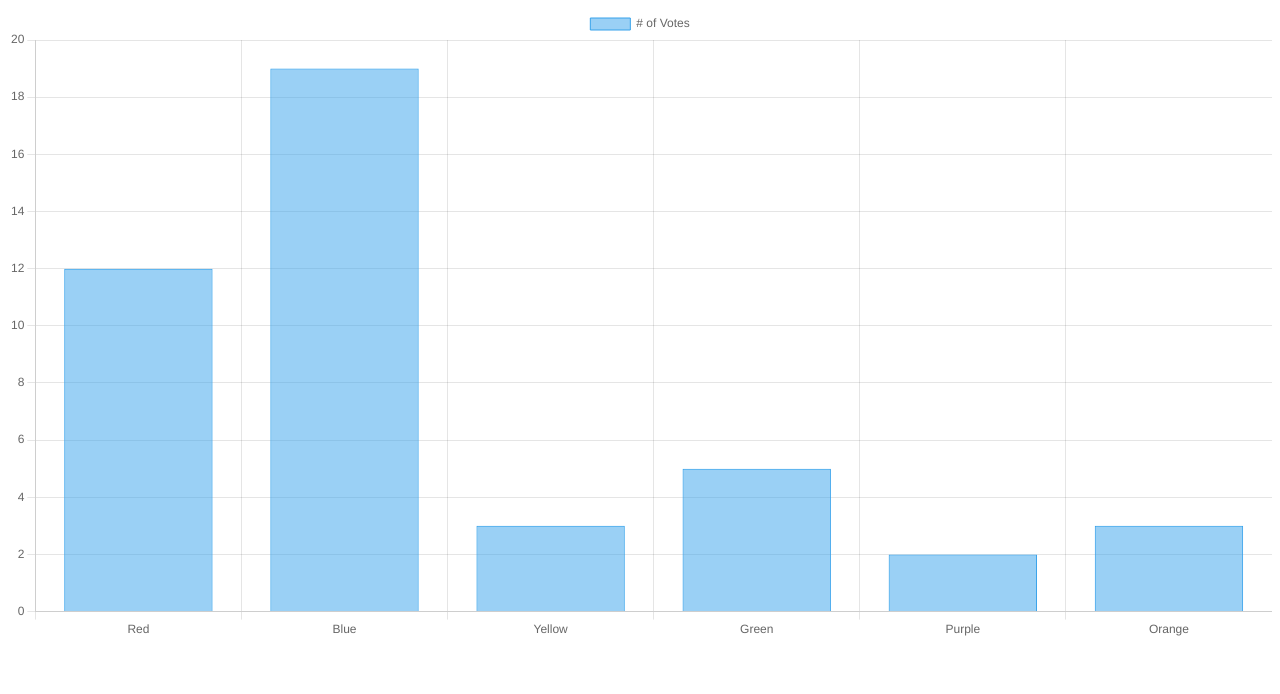
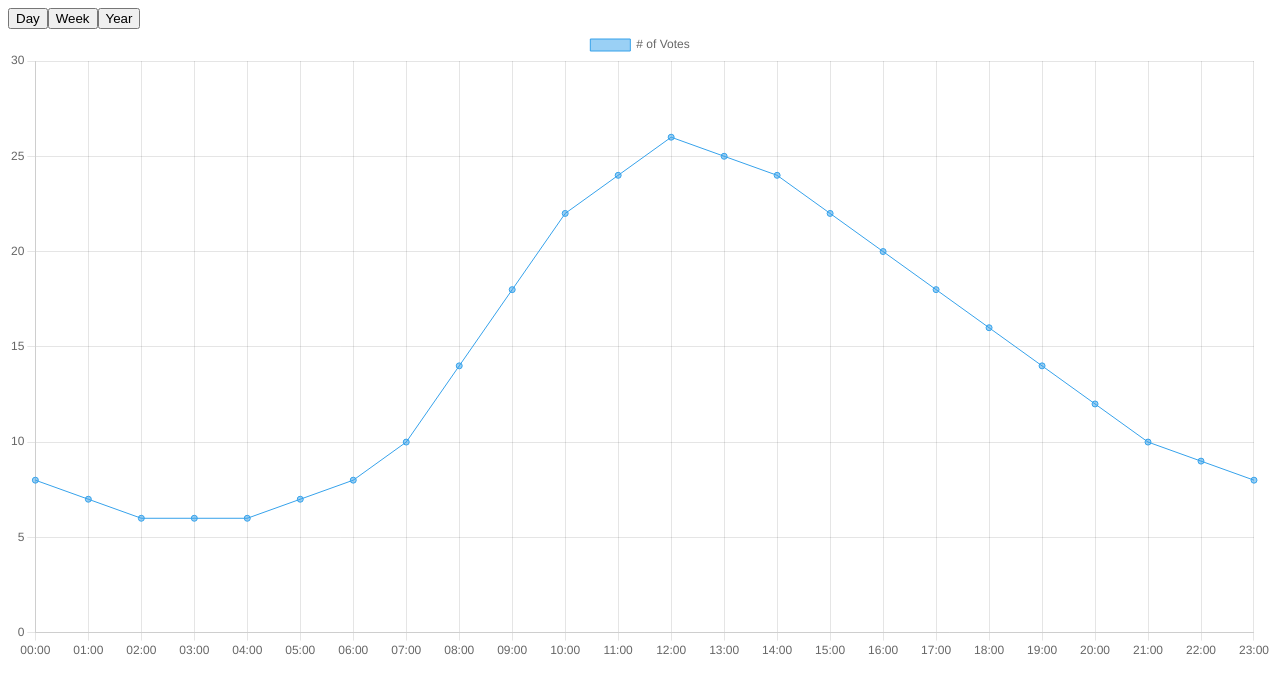
Before and after one commit to frame88/chartjs3, an Angular app: page / in a window 1280 px wide. Shown: the top 694 px of the page. Built offline with nearby package versions, Linux system fonts and the light colour scheme.

Commit message:
dati in un grafico line, con valore day, week, year. Con signal

```diff
--- a/src/app/app.component.html
+++ b/src/app/app.component.html
@@ -1,2 +1,16 @@
 <router-outlet />
-<app-chartjs></app-chartjs>
+<div class="flex join my-3">
+  <button class="btn btn-info join-item"
+    (click)="loadLabels()">Day</button>
+  <button class="btn btn-info join-item"
+    (click)="loadData1()">Week</button>
+  <button class="btn btn-info join-item"
+    (click)="loadData2()">Year</button>
+</div>
+
+@if(data() && labels()) {
+  <app-chartjs
+    [data]="data()"
+    [labels]="labels()"
+  />
+}
--- a/src/app/app.component.ts
+++ b/src/app/app.component.ts
@@ -1,4 +1,4 @@
-import { Component } from '@angular/core';
+import { Component, signal } from '@angular/core';
 import { RouterOutlet } from '@angular/router';
 import { ChartjsComponent } from './shared/chartjs.component';
 
@@ -10,4 +10,41 @@ import { ChartjsComponent } from './shared/chartjs.component';
 })
 export class AppComponent {
   title = 'chartjs3';
+
+  constructor() {
+    this.loadLabels();
+  }
+
+  data = signal<number[] | null>([
+    8, 7, 6, 6, 6, 7, 8, 10, 14, 18, 22, 24,
+    26, 25, 24, 22, 20, 18, 16, 14, 12, 10, 9, 8
+  ])
+  labels = signal<string[] | null>([
+    '00:00', '01:00', '02:00', '03:00', '04:00', '05:00',
+    '06:00', '07:00', '08:00', '09:00', '10:00', '11:00',
+    '12:00', '13:00', '14:00', '15:00', '16:00', '17:00',
+    '18:00', '19:00', '20:00', '21:00', '22:00', '23:00'
+  ] )
+
+  loadLabels() {
+    this.labels.set([
+      '00:00', '01:00', '02:00', '03:00', '04:00', '05:00',
+      '06:00', '07:00', '08:00', '09:00', '10:00', '11:00',
+      '12:00', '13:00', '14:00', '15:00', '16:00', '17:00',
+      '18:00', '19:00', '20:00', '21:00', '22:00', '23:00'
+    ]);
+    this.data.set(
+      [
+        8, 7, 6, 6, 6, 7, 8, 10, 14, 18, 22, 24,
+        26, 25, 24, 22, 20, 18, 16, 14, 12, 10, 9, 8
+      ]);
+  }
+  loadData1() {
+    this.labels.set(['mon', 'tue', 'wed', 'thu', 'fri', 'sat', 'sun']);
+    this.data.set([11, 12, 13, 18, 20, 22, 15])
+  }
+  loadData2() {
+    this.labels.set(['jan', 'feb', 'mar', 'apr', 'may', 'jun', 'jul', 'aug', 'sep', 'oct', 'nov', 'dec'])
+    this.data.set([5, 7, 10, 15, 20, 25, 30, 28, 22, 15, 10, 6])
+  }
 }
--- a/src/app/shared/chartjs.component.ts
+++ b/src/app/shared/chartjs.component.ts
@@ -1,4 +1,4 @@
-import { AfterViewInit, Component, effect, ElementRef, viewChild } from '@angular/core';
+import { AfterViewInit, Component, effect, ElementRef, input, viewChild } from '@angular/core';
 import { Chart } from 'chart.js/auto';
 
 @Component({
@@ -11,17 +11,38 @@ import { Chart } from 'chart.js/auto';
 })
 export class ChartjsComponent {
 
-  canvas = viewChild<ElementRef<HTMLCanvasElement>>('myChart');
+  canvas = viewChild<ElementRef<HTMLCanvasElement>>('myChart')
+  data = input<number[] | null>([])
+  labels = input<string[] | null>([])
+
+  chart: Chart | null = null;
 
   constructor() {
     effect(() => {
-      new Chart(this.canvas()!.nativeElement, {
-        type: 'bar',
+      if (this.chart) {
+        this.animate()
+      } else {
+        this.init()
+      }
+    });
+  }
+
+  animate() {
+    if (this.chart) {
+      this.chart.data.labels = this.labels() || []
+      this.chart.data.datasets[0].data = this.data() || []
+      this.chart.update()
+    }
+  }
+
+  init() {
+    this.chart = new Chart(this.canvas()?.nativeElement!, {
+      type: 'line',
       data: {
-          labels: ['Red', 'Blue', 'Yellow', 'Green', 'Purple', 'Orange'],
+        labels: this.labels() || [],
         datasets: [{
           label: '# of Votes',
-            data: [12, 19, 3, 5, 2, 3],
+          data: this.data() || [] ,
           borderWidth: 1
         }]
       },
@@ -33,6 +54,6 @@ export class ChartjsComponent {
         }
       }
     });
-    });
   }
+
 }
```
Lines whose indentation alone changed are shown as unchanged.
